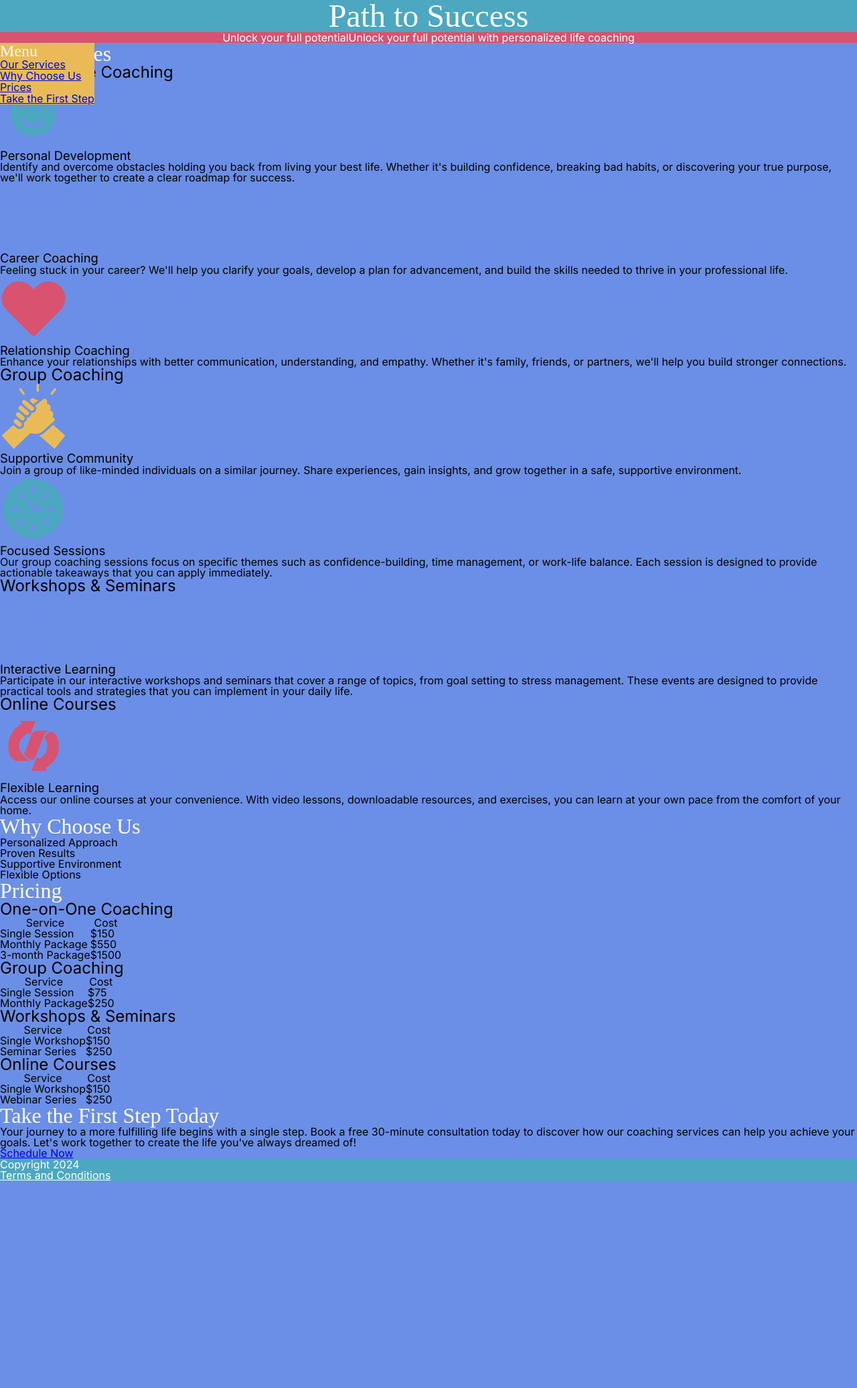
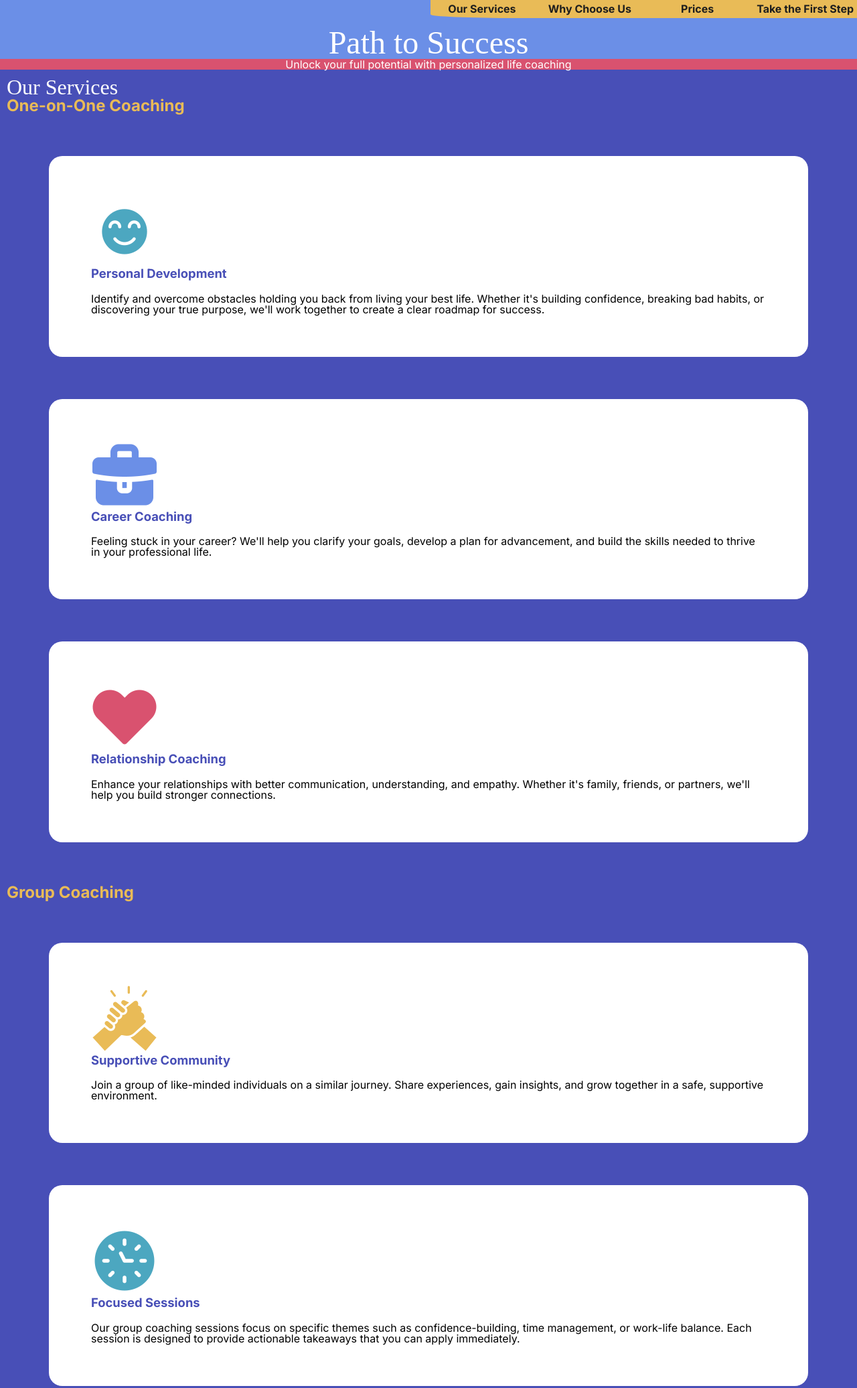
Before and after one commit to rjdanfor/path-to-success, a plain HTML site: page index.html in a window 1280 px wide. Shown: the top 2073 px of the page at 67% size. Before the commit the page ends 1765 px from the top, so only its background shows below. Drawn offline with Linux system fonts and the light colour scheme; a web font is replaced by a local one.

Commit message:
changed a lot

```diff
--- a/index.html
+++ b/index.html
@@ -10,7 +10,8 @@
 <body>
     <header>
         <h1>Path to Success</h1>
-        <p>Unlock your full potential with personalized life coaching</p>
+        <p id="long_subtitle">Unlock your full potential with personalized life coaching</p>
+        <p id="short_subtitle">Unlock your full potential</p>
     </header>
     <nav>
         <h2>Menu</h2>
@@ -22,58 +23,75 @@
         </ul>
     </nav>
     <main>
+        <section id="services">
             <h2>Our Services</h2>
-        <section>
+
+            <section id="one-on-one">
                 <h3>One-on-One Coaching</h3>
 
+                <section>
                     <img src="images/personal-development.png" alt="teal icon of a smiling face">
                     <h4>Personal Development</h4>
                     <p>Identify and overcome obstacles holding you back from living your best life. Whether it's building confidence, breaking bad habits, or discovering your true purpose, we'll work together to create a clear roadmap for success.</p>
-
-
-            <img src="images/career-coaching.png" alt=”lavender icon of a briefcase”>
+                </section>
+                <section>
+                    <img src="images/career-coaching.png" alt="lavender icon of a briefcase">
                     <h4>Career Coaching</h4>
                     <p>Feeling stuck in your career? We'll help you clarify your goals, develop a plan for advancement, and build the skills needed to thrive in your professional life.</p>
-
-
+                </section>
+                <section>
                     <img src="images/relationship-coaching.png" alt="pink icon of a heart">
                     <h4>Relationship Coaching</h4>
                     <p>Enhance your relationships with better communication, understanding, and empathy. Whether it's family, friends, or partners, we'll help you build stronger connections.</p>
+                </section>
+            </section>
 
+            <section id="group">
                 <h3>Group Coaching</h3>
-
+                <section>
                     <img src="images/supportive-community.png" alt="yellow icon of hands clasping">
                     <h4>Supportive Community</h4>
                     <p>Join a group of like-minded individuals on a similar journey. Share experiences, gain insights, and grow together in a safe, supportive environment.</p>
-
-
+                </section>
+                <section>
                     <img src="images/focused-session.png" alt="teal icon of a clock face">
                     <h4>Focused Sessions</h4>
                     <p>Our group coaching sessions focus on specific themes such as confidence-building, time management, or work-life balance. Each session is designed to provide actionable takeaways that you can apply immediately.</p>
+                </section>
+            </section>
 
+            <section id="workshops">
                 <h3>Workshops & Seminars</h3>
-
+                <section>
                     <img src="images/interactive-learning.png" alt="lavender icon of text conversation">
                     <h4>Interactive Learning</h4>
                     <p>Participate in our interactive workshops and seminars that cover a range of topics, from goal setting to stress management. These events are designed to provide practical tools and strategies that you can implement in your daily life.</p>
+                </section>
+            </section>
 
+            <section id="online">
                 <h3>Online Courses</h3>
-
+                <section>
                     <img src="images/flexible-learning.png" alt="pink icon of a curly arrow">
                     <h4>Flexible Learning</h4>
                     <p>Access our online courses at your convenience. With video lessons, downloadable resources, and exercises, you can learn at your own pace from the comfort of your home.</p>
                 </section>
+            </section>
+        </section>
+        <section id="why-us">
+            <h2 id="WCU-title">Why Choose Us</h2>
+            <ul>
+                <li><p id="PA">Personalized Approach</p></li>
+                <li><p id="PR">Proven Results</p></li>
+                <li><p id="SE">Supportive Environment</p></li>
+                <li><p id="FO">Flexible Options</p></li>
+            </ul>
+        </section>
 
-        <h2>Why Choose Us</h2>
-        <ul>
-            <li><p>Personalized Approach</p></li>
-            <li><p>Proven Results</p></li>
-            <li><p>Supportive Environment</p></li>
-            <li><p>Flexible Options</p></li>
-        </ul>
-
+        <section id="pricing">
             <h2>Pricing</h2>
-
+            <div class="container">
+            <section>
                 <h3>One-on-One Coaching</h3>
                 <table>
                     <tr>
@@ -93,7 +111,9 @@
                         <td>$1500</td>
                     </tr>
                 </table>
+            </section>
 
+            <section>
                 <h3>Group Coaching</h3>
                 <table>
                     <tr>
@@ -109,7 +129,9 @@
                         <td>$250</td>
                     </tr>
                 </table>
+            </section>
 
+            <section>
                 <h3>Workshops & Seminars</h3>
                 <table>
                     <tr>
@@ -125,7 +147,9 @@
                         <td>$250</td>
                     </tr>
                 </table>
+            </section>
 
+            <section>
                 <h3>Online Courses</h3>
                 <table>
                     <tr>
@@ -141,11 +165,16 @@
                         <td>$250</td>
                     </tr>
                 </table>
-
+            </section>
+            </div>
+        </section>
+        <section id="first-steps">
             <h2>Take the First Step Today</h2>
+            <div class="container2">
             <p>Your journey to a more fulfilling life begins with a single step. Book a free 30-minute consultation today to discover how our coaching services can help you achieve your goals. Let's work together to create the life you've always dreamed of!</p>
-
             <a href="#">Schedule Now</a>
+            </div>
+        </section>
     </main>
     <footer>
         <p>Copyright 2024</p>
--- a/styles.css
+++ b/styles.css
@@ -65,37 +65,152 @@ table {
 }
 /* --------------------GLOBAL STYLES (mobile first/small) --------------------*/
 @media screen and (min-width:450px) {
-    h1{font-size: 3em;}
-    nav h2{font-size: 1.5em;}
+    h1{font-size: 3em; top: 20px;}
+    nav h2{font-size: 1.5em; color: var(--dark-grey);}
     h2{font-size: 2em;}
     h1,h2{font-family: var(--title-fonts); color: var(--white);}
-    h3{font-size: 1.5em;}
-    h4{font-size: 1.15em;}
     h3, h4, p, th, td, a{font-family: var(--fonts);}
+    h3{font-size: 1.5em; font-weight: bold;}
+    h4{font-size: 1.15em; font-weight: bold}
 
+    html{
+        background-color: var(--purple);
+    }
     body{
-        background-color: var(--lavender);
+        margin: 0 auto;
+        display: grid;
+        grid-template-areas:
+        "nav"
+        "header"
+        "main"
+        "footer";
     }
     header{
-        background-color: var(--teal);
+        grid-area: header;
+        background-color: var(--lavender);
         text-align: center;
+        padding-top: 40px;
     }
     header p{
         background-color: var(--pink);
         color: var(--white);
     }
-    header p::before{
-        content: "Unlock your full potential";
+    #long_subtitle{
+        display: none;
     }
     nav{
+        grid-area: nav;
         position: fixed;
         background-color: var(--yellow);
+        padding: 5px;
+        border-radius: 0 0 0 20%;
+        justify-self: right;
+    }
+    nav ul{
+        display: none;
+    }
+    nav a{
+        text-decoration: none;
+        color: var(--dark-grey);
     }
     main{
-
+        grid-area: main;
+        display: grid;
+    }
+    main > section{
+        padding: 10px;
+    }
+    #services{
+        display: grid;
+    }
+    #services > section > section{
+        background-color: var(--white);
+        border-radius: 20px;
+        padding: 5%;
+        margin: 5%;
+    }
+    #services h3{
+        color: var(--yellow);
+    }
+    #services h4{
+        color: var(--purple);
+    }
+    #services p{
+        margin-top: 2%;
+    }
+    #why-us {
+        background-color: var(--pink);
+    }
+    #WCU-title{
+        margin-bottom: 7px;
+    }
+    #why-us ul{
+        columns: 2;
+    }
+    #why-us p{
+        font-weight: bold;
+        margin-bottom: 2%;
+        padding: 10%;
+        border-radius: 5%;
+    }
+    #PA{background-color: var(--teal);}
+    #PR{background-color: var(--lavender);}
+    #SE{background-color: var(--yellow);}
+    #FO{background-color: var(--white);}
+    #first-steps{
+        background-color: var(--pink);
+    }
+    #pricing h3{
+        color: var(--yellow);
+        text-align: left;
+    }
+    .container {
+        display: grid;
+        grid-template-columns: 1fr;
+        grid-template-rows: repeat(4, 1fr);
+        place-items: center;
+    }
+    table{
+        background-color: var(--yellow);
+        padding: 10%;
+        margin: 1em auto;
+    }
+    td{
+        background-color: var(--white);
+    }
+    td,th{
+        padding: 20px;
+        font-weight: bold;
+    }
+    #first-steps{
+        color: var(--white);
+    }
+    #first-steps p{
+        margin: 5px;
+    }
+    #first-steps a{
+        padding: 1em 3em;
+        background-color: var(--white);
+        color: var(--dark-grey);
+        text-align: center;
+        max-width: 8em;
+        border-radius: 12px;
+        box-shadow: var(--dark-grey) 5px 5px;
+        margin: 0 auto;
+    }
+    .container2{
+        display: grid;
+        grid-template-columns: 1fr;
+        grid-template-rows: 1fr 1fr;
     }
     footer{
-        background-color: var(--teal);
+        grid-area: footer;
+        display: flex;
+        justify-content: space-around;
+        padding: 12px;
+        background-color: var(--lavender);
+        text-align: center;
+        border-radius: 0 0 20px 20px;
     }
     footer p, footer a{
         color: var(--white);
@@ -103,16 +218,49 @@ table {
     a:hover{
         color: var(--yellow);
     }
+    nav a:hover{
+        color: var(--white);
+    }
 }
 /*-------------------- MEDIA QUERY (medium) ----------------------------------*/
 @media screen and (min-width:620px) {
-
+    #short_subtitle{
+        display: none;
+    }
+    #long_subtitle{
+        display: block;
+    }
+    #why-us ul{
+        columns: 4;
+    }
+    .container{
+        grid-template-columns: 1fr 1fr;
+        grid-template-rows: 1fr 1fr;
+    }
 }
 /*-------------------- MEDIA QUERY (large) -----------------------------------*/
 @media screen and (min-width:950px) {
-
+    nav h2{
+        display: none;
+    }
+    nav ul{
+        display: block;
+        columns: 4;
+        font-weight: bold;
+        text-align: center;
+    }
+    .container{
+        grid-template-columns: repeat(4, 1fr);
+        grid-template-rows: 1fr;
+    }
+    .container2{
+        grid-template-columns: 2fr 1fr;
+        grid-template-rows: 1fr;
+    }
 }
 /*-------------------- MEDIA QUERY (xl) --------------------------------------*/
 @media screen and (min-width:1280px) {
-
+    body{
+        max-width: 1280px;
+    }
 }
```
Lines whose indentation alone changed are shown as unchanged.
